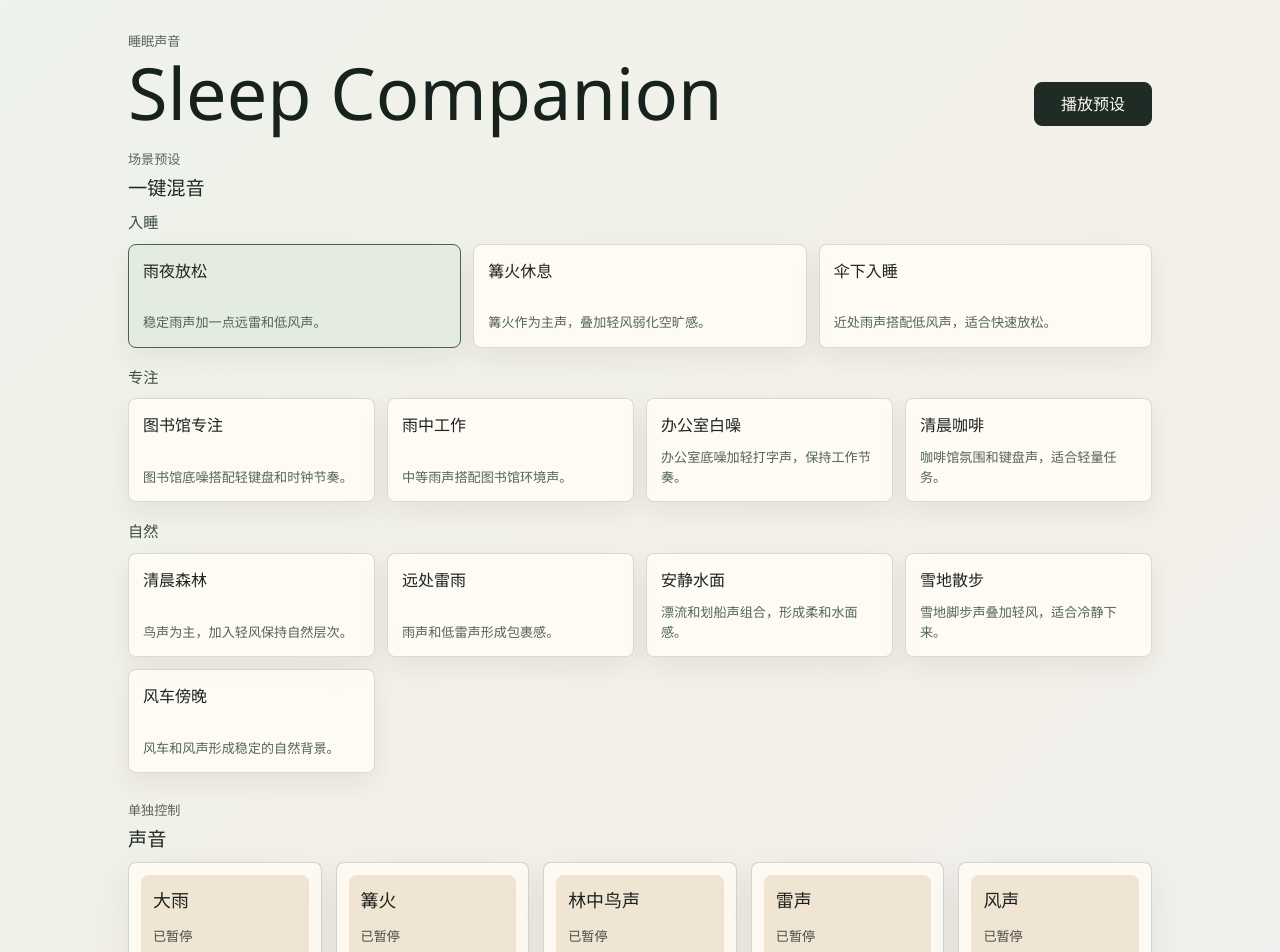
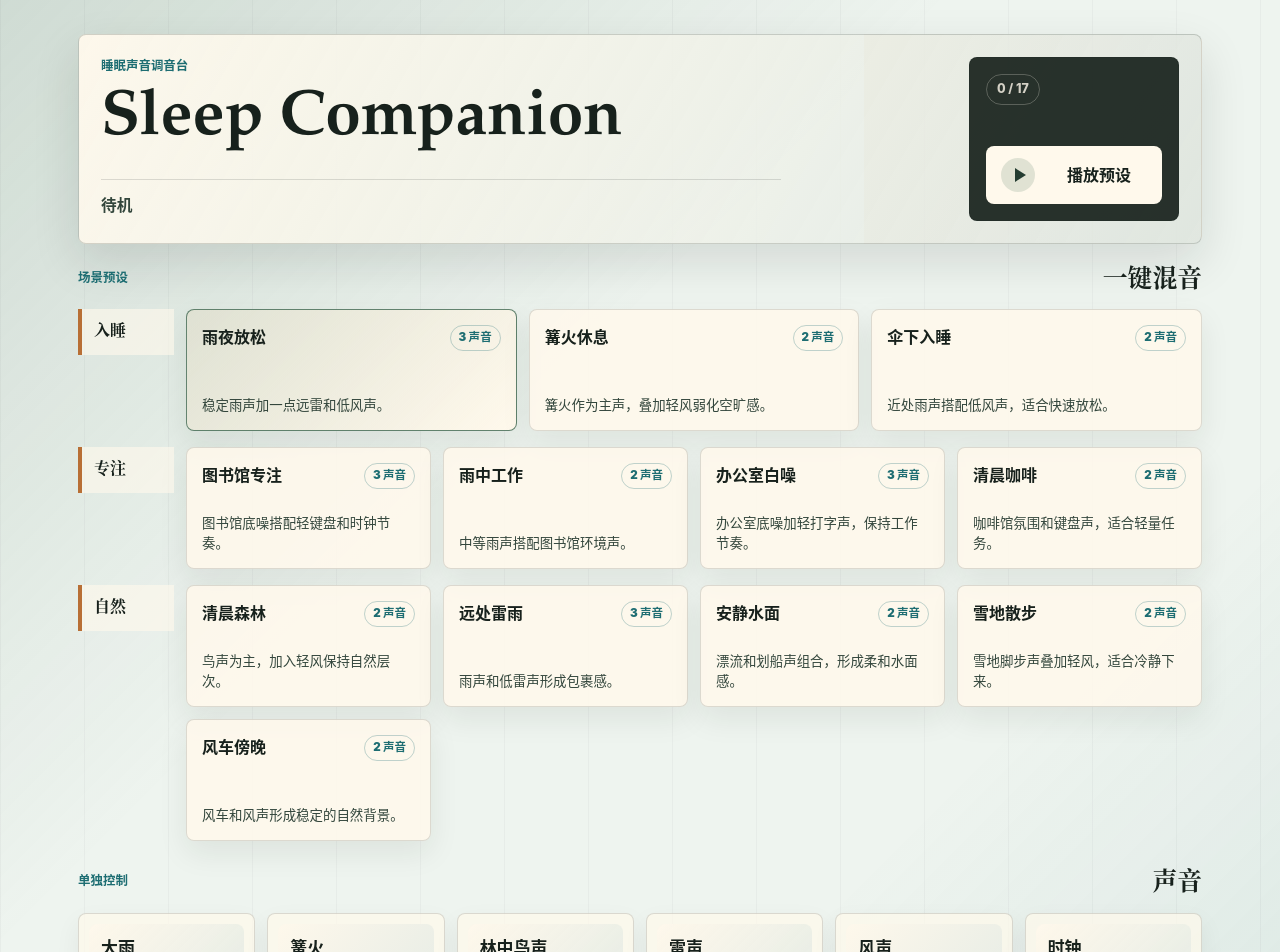
Before and after one commit to LoftyShadow/sleep-companion, a React (Vite) app: page / in a window 1280 px wide. Shown: the top 952 px of the page. Built offline with nearby package versions, Linux system fonts and the light colour scheme.

Commit message:
style(播放): 美化声音调音台界面
- 重设计顶部播放状态和统一播放控件
- 优化预设分组、声音卡片和音量显示
- 保持播放器抽象和播放行为不变

```diff
--- a/src/App.css
+++ b/src/App.css
@@ -1,12 +1,24 @@
 :root {
+  --ink: #17211c;
+  --ink-soft: #33463c;
+  --paper: #f7f2e7;
+  --paper-strong: #fff9ec;
+  --mist: #dfe9e4;
+  --moss: #426b55;
+  --moss-deep: #243c31;
+  --teal: #1d6d72;
+  --copper: #b86f35;
+  --coral: #a8463d;
+  --line: rgba(23, 33, 28, 0.14);
+  --shadow: 0 18px 48px rgba(18, 27, 22, 0.12);
   font-family:
-    ui-rounded,
-    "SF Pro Rounded",
-    "Segoe UI",
-    system-ui,
+    Aptos,
+    "SF Pro Text",
+    "Noto Sans CJK SC",
+    "Microsoft YaHei",
     sans-serif;
-  color: #1e2320;
-  background: #f4f0e8;
+  color: var(--ink);
+  background: #eef4ef;
   font-synthesis: none;
   line-height: 1.5;
   text-rendering: optimizeLegibility;
@@ -19,11 +31,26 @@
   box-sizing: border-box;
 }
 
+html {
+  min-width: 320px;
+  background: #eef4ef;
+}
+
 body {
-  margin: 0;
   min-width: 320px;
   min-height: 100vh;
-  background: linear-gradient(135deg, #eef3eb 0%, #f4f0e8 52%, #edf1f4 100%);
+  margin: 0;
+  background:
+    linear-gradient(135deg, rgba(66, 107, 85, 0.18) 0%, transparent 34%),
+    linear-gradient(315deg, rgba(29, 109, 114, 0.14) 0%, transparent 38%),
+    repeating-linear-gradient(
+      90deg,
+      rgba(23, 33, 28, 0.035) 0,
+      rgba(23, 33, 28, 0.035) 1px,
+      transparent 1px,
+      transparent 84px
+    ),
+    #eef4ef;
 }
 
 button,
@@ -35,92 +62,216 @@ button {
   cursor: pointer;
 }
 
+button:focus-visible,
+input:focus-visible {
+  outline: 3px solid rgba(29, 109, 114, 0.42);
+  outline-offset: 3px;
+}
+
 .app-shell {
-  width: min(1120px, 100%);
+  width: min(1180px, 100%);
   min-height: 100vh;
   margin: 0 auto;
-  padding: 32px clamp(16px, 5vw, 48px) 40px;
+  padding: 28px 18px 42px;
 }
 
 .app-loading {
   display: grid;
   align-content: center;
-  gap: 10px;
+  gap: 12px;
 }
 
 .app-header {
-  display: flex;
-  align-items: end;
-  justify-content: space-between;
-  gap: 20px;
+  display: grid;
+  grid-template-columns: minmax(0, 1fr) 210px;
+  gap: 22px;
+  align-items: stretch;
+  min-height: 210px;
   margin-bottom: 24px;
+  padding: 22px;
+  border: 1px solid rgba(23, 33, 28, 0.18);
+  border-radius: 8px;
+  background:
+    linear-gradient(120deg, rgba(255, 249, 236, 0.94), rgba(223, 233, 228, 0.78)),
+    linear-gradient(90deg, transparent 0 70%, rgba(184, 111, 53, 0.16) 70% 100%);
+  box-shadow: var(--shadow);
+}
+
+.brand-block {
+  display: grid;
+  align-content: space-between;
+  min-width: 0;
 }
 
 .app-kicker {
-  margin: 0 0 6px;
-  color: #5a665e;
-  font-size: 0.82rem;
+  margin: 0 0 8px;
+  color: var(--teal);
+  font-size: 0.78rem;
+  font-weight: 800;
+}
+
+h1,
+h2,
+h3 {
+  font-family:
+    "Iowan Old Style",
+    "Palatino Linotype",
+    "Noto Serif CJK SC",
+    serif;
+  font-weight: 800;
+}
+
+h1 {
+  max-width: 720px;
+  margin: 0;
+  color: var(--ink);
+  font-size: 4rem;
+  line-height: 0.96;
+}
+
+.mix-summary {
+  width: min(680px, 100%);
+  min-height: 42px;
+  margin: 22px 0 0;
+  padding-top: 14px;
+  border-top: 1px solid rgba(23, 33, 28, 0.14);
+  color: var(--ink-soft);
+  font-size: 0.98rem;
   font-weight: 700;
 }
 
-h1 {
-  margin: 0;
-  color: #18221c;
-  font-size: clamp(2rem, 7vw, 4.5rem);
-  line-height: 0.95;
+.transport-panel {
+  display: grid;
+  align-content: space-between;
+  gap: 14px;
+  min-width: 0;
+  padding: 16px;
+  border: 1px solid rgba(23, 33, 28, 0.18);
+  border-radius: 8px;
+  background: rgba(23, 33, 28, 0.92);
+  color: var(--paper-strong);
+}
+
+.transport-status {
+  justify-self: start;
+  padding: 5px 10px;
+  border: 1px solid rgba(255, 249, 236, 0.24);
+  border-radius: 999px;
+  color: rgba(255, 249, 236, 0.8);
+  font-size: 0.78rem;
+  font-weight: 800;
 }
 
 .transport-button {
-  min-width: 118px;
-  min-height: 44px;
-  border: 1px solid #1f2c25;
+  display: grid;
+  grid-template-columns: 38px 1fr;
+  gap: 12px;
+  align-items: center;
+  min-height: 58px;
+  width: 100%;
+  padding: 10px 14px;
+  border: 1px solid rgba(255, 249, 236, 0.2);
   border-radius: 8px;
-  color: #fffaf0;
-  background: #1f2c25;
-  font-weight: 800;
+  color: var(--ink);
+  background: var(--paper-strong);
+  font-weight: 900;
   transition:
     background 160ms ease,
+    color 160ms ease,
     transform 160ms ease;
 }
 
 .transport-button:hover {
-  background: #304338;
   transform: translateY(-1px);
+}
+
+.transport-button[aria-pressed="true"] {
+  color: var(--paper-strong);
+  background: var(--coral);
+}
+
+.transport-glyph {
+  position: relative;
+  display: inline-grid;
+  width: 34px;
+  height: 34px;
+  place-items: center;
+  border-radius: 999px;
+  background: rgba(66, 107, 85, 0.16);
+}
+
+.transport-glyph::before {
+  width: 0;
+  height: 0;
+  border-top: 7px solid transparent;
+  border-bottom: 7px solid transparent;
+  border-left: 11px solid var(--moss-deep);
+  content: "";
+  transform: translateX(2px);
+}
+
+.transport-button[aria-pressed="true"] .transport-glyph {
+  background: rgba(255, 249, 236, 0.18);
+}
+
+.transport-button[aria-pressed="true"] .transport-glyph::before {
+  width: 12px;
+  height: 12px;
+  border: 0;
+  border-radius: 2px;
+  background: var(--paper-strong);
+  transform: none;
 }
 
 .error-message {
   margin: 0 0 18px;
   padding: 12px 14px;
-  border: 1px solid #9d3434;
+  border: 1px solid rgba(168, 70, 61, 0.44);
   border-radius: 8px;
-  color: #7c2222;
-  background: #fff4f0;
+  color: #7c2d28;
+  background: #fff1eb;
 }
 
 .section-heading {
-  margin: 0 0 12px;
+  display: flex;
+  align-items: end;
+  justify-content: space-between;
+  gap: 16px;
+  margin: 0 0 14px;
 }
 
 .section-heading h2 {
   margin: 0;
-  color: #1c2922;
-  font-size: 1.2rem;
-  line-height: 1.2;
+  color: var(--ink);
+  font-size: 1.55rem;
+  line-height: 1.1;
 }
 
 .preset-section {
-  margin-bottom: 28px;
+  margin-bottom: 30px;
 }
 
 .preset-groups {
   display: grid;
-  gap: 18px;
+  gap: 16px;
+}
+
+.preset-group {
+  display: grid;
+  grid-template-columns: 96px minmax(0, 1fr);
+  gap: 12px;
+  align-items: start;
 }
 
 .preset-group h3 {
-  margin: 0 0 10px;
-  color: #3d4d44;
-  font-size: 0.95rem;
+  position: sticky;
+  top: 12px;
+  margin: 0;
+  padding: 11px 12px;
+  border-left: 4px solid var(--copper);
+  color: var(--ink);
+  background: rgba(255, 249, 236, 0.62);
+  font-size: 1rem;
 }
 
 .preset-list {
@@ -131,40 +282,61 @@ h1 {
 
 .preset-button {
   display: grid;
-  min-height: 104px;
-  gap: 10px;
+  min-height: 122px;
+  gap: 12px;
   align-content: space-between;
-  padding: 14px;
-  border: 1px solid rgba(31, 44, 37, 0.16);
+  padding: 15px;
+  border: 1px solid var(--line);
   border-radius: 8px;
-  color: #1e2320;
-  background: rgba(255, 252, 245, 0.88);
+  color: var(--ink);
+  background: rgba(255, 249, 236, 0.86);
   text-align: left;
-  box-shadow: 0 10px 28px rgba(43, 35, 24, 0.07);
+  box-shadow: 0 12px 30px rgba(23, 33, 28, 0.08);
   transition:
     border-color 160ms ease,
     background 160ms ease,
+    box-shadow 160ms ease,
     transform 160ms ease;
 }
 
 .preset-button:hover {
-  border-color: rgba(67, 101, 82, 0.52);
+  border-color: rgba(29, 109, 114, 0.46);
+  box-shadow: 0 16px 34px rgba(23, 33, 28, 0.12);
   transform: translateY(-1px);
 }
 
 .preset-button-active {
-  border-color: #436552;
-  background: #e3ecde;
+  border-color: rgba(66, 107, 85, 0.82);
+  background:
+    linear-gradient(135deg, rgba(66, 107, 85, 0.17), rgba(255, 249, 236, 0.92)),
+    var(--paper-strong);
+}
+
+.preset-topline {
+  display: flex;
+  align-items: start;
+  justify-content: space-between;
+  gap: 12px;
 }
 
 .preset-name {
   font-size: 1rem;
-  font-weight: 850;
+  font-weight: 900;
+}
+
+.preset-count {
+  flex: 0 0 auto;
+  padding: 3px 8px;
+  border: 1px solid rgba(29, 109, 114, 0.28);
+  border-radius: 999px;
+  color: var(--teal);
+  font-size: 0.72rem;
+  font-weight: 900;
 }
 
 .preset-description {
-  color: #53645b;
-  font-size: 0.82rem;
+  color: var(--ink-soft);
+  font-size: 0.84rem;
 }
 
 .sound-section-heading {
@@ -173,87 +345,162 @@ h1 {
 
 .sound-grid {
   display: grid;
-  grid-template-columns: repeat(auto-fit, minmax(180px, 1fr));
-  gap: 14px;
+  grid-template-columns: repeat(auto-fit, minmax(170px, 1fr));
+  gap: 12px;
 }
 
 .sound-card {
   display: grid;
   grid-template-rows: 1fr auto;
-  min-height: 156px;
-  padding: 12px;
-  border: 1px solid rgba(31, 44, 37, 0.18);
+  min-height: 160px;
+  padding: 10px;
+  border: 1px solid var(--line);
   border-radius: 8px;
-  background: rgba(255, 252, 245, 0.82);
-  box-shadow: 0 12px 40px rgba(43, 35, 24, 0.08);
+  background: rgba(255, 249, 236, 0.7);
+  box-shadow: 0 10px 26px rgba(23, 33, 28, 0.06);
   transition:
     border-color 160ms ease,
+    background 160ms ease,
     box-shadow 160ms ease;
 }
 
 .sound-card-playing {
-  border-color: #436552;
-  box-shadow: 0 14px 44px rgba(67, 101, 82, 0.22);
+  border-color: rgba(66, 107, 85, 0.72);
+  background: rgba(239, 246, 236, 0.88);
+  box-shadow: 0 14px 34px rgba(66, 107, 85, 0.18);
 }
 
 .sound-toggle {
   display: grid;
   align-content: space-between;
   width: 100%;
-  min-height: 84px;
+  min-height: 88px;
   padding: 12px;
   border: 0;
   border-radius: 8px;
-  color: #1e2320;
-  background: #efe5d2;
+  color: var(--ink);
+  background:
+    linear-gradient(135deg, rgba(255, 249, 236, 0.86), rgba(223, 233, 228, 0.78)),
+    var(--paper);
   text-align: left;
   transition:
     background 160ms ease,
-    color 160ms ease;
+    color 160ms ease,
+    transform 160ms ease;
+}
+
+.sound-toggle:hover {
+  transform: translateY(-1px);
 }
 
 .sound-toggle[aria-pressed="true"] {
-  color: #fffaf0;
-  background: #436552;
+  color: var(--paper-strong);
+  background: linear-gradient(135deg, var(--moss), var(--teal));
 }
 
-.sound-toggle > span:first-child {
-  font-size: 1.12rem;
-  font-weight: 850;
+.sound-name {
+  overflow-wrap: anywhere;
+  font-size: 1.06rem;
+  font-weight: 900;
 }
 
 .sound-state {
   color: currentcolor;
-  font-size: 0.82rem;
+  font-size: 0.78rem;
+  font-weight: 800;
   opacity: 0.78;
 }
 
 .volume-control {
   display: grid;
   gap: 8px;
-  margin-top: 12px;
-  color: #4f5d55;
-  font-size: 0.82rem;
-  font-weight: 700;
+  margin-top: 11px;
+  color: var(--ink-soft);
+  font-size: 0.8rem;
+  font-weight: 800;
+}
+
+.volume-control span {
+  display: flex;
+  align-items: center;
+  justify-content: space-between;
+  gap: 8px;
+}
+
+.volume-control strong {
+  color: var(--moss-deep);
+  font-weight: 900;
 }
 
 .volume-control input {
   width: 100%;
-  accent-color: #436552;
+  min-height: 28px;
+  accent-color: var(--moss);
 }
 
-@media (max-width: 560px) {
+@media (min-width: 760px) {
   .app-shell {
-    padding-top: 24px;
+    padding: 34px 28px 48px;
+  }
+}
+
+@media (max-width: 760px) {
+  .app-header {
+    grid-template-columns: 1fr;
+    min-height: 0;
+  }
+
+  h1 {
+    font-size: 3rem;
+  }
+
+  .transport-panel {
+    grid-template-columns: auto 1fr;
+    align-items: center;
+  }
+
+  .transport-button {
+    justify-self: end;
+    max-width: 220px;
+  }
+
+  .preset-group {
+    grid-template-columns: 1fr;
+  }
+
+  .preset-group h3 {
+    position: static;
+  }
+}
+
+@media (max-width: 520px) {
+  .app-shell {
+    padding: 16px 12px 34px;
   }
 
   .app-header {
-    align-items: stretch;
-    flex-direction: column;
+    padding: 16px;
+  }
+
+  h1 {
+    font-size: 2.35rem;
+  }
+
+  .mix-summary {
+    margin-top: 16px;
+    font-size: 0.9rem;
+  }
+
+  .transport-panel {
+    grid-template-columns: 1fr;
   }
 
   .transport-button {
-    width: 100%;
+    max-width: none;
+  }
+
+  .section-heading {
+    display: block;
   }
 
   .preset-list,
--- a/src/App.tsx
+++ b/src/App.tsx
@@ -29,15 +29,28 @@ function SoundMixerView({ player }: { player: PlayerPort }) {
     player,
     defaultPreset: DEFAULT_SOUND_PRESET,
   });
+  const activeSoundNames = BUILT_IN_SOUNDS.filter((sound) =>
+    playingSoundIds.has(sound.id),
+  ).map((sound) => sound.name);
+  const activeSummary =
+    activeSoundNames.length > 0 ? activeSoundNames.join(" / ") : "待机";
+  const transportLabel = isAnySoundPlaying ? "停止播放" : "播放预设";
 
   return (
     <main className="app-shell">
-      <header className="app-header">
-        <div>
-          <p className="app-kicker">睡眠声音</p>
+      <header className="app-header" aria-label="播放总览">
+        <div className="brand-block">
+          <p className="app-kicker">睡眠声音调音台</p>
           <h1>Sleep Companion</h1>
+          <p className="mix-summary">{activeSummary}</p>
         </div>
+
+        <div className="transport-panel">
+          <span className="transport-status">
+            {playingSoundIds.size} / {BUILT_IN_SOUNDS.length}
+          </span>
           <button
+            aria-label={transportLabel}
             aria-pressed={isAnySoundPlaying}
             className="transport-button"
             type="button"
@@ -45,8 +58,10 @@ function SoundMixerView({ player }: { player: PlayerPort }) {
               void toggleUnifiedPlayback();
             }}
           >
-          {isAnySoundPlaying ? "停止播放" : "播放预设"}
+            <span className="transport-glyph" aria-hidden="true" />
+            <span>{transportLabel}</span>
           </button>
+        </div>
       </header>
 
       {errorMessage ? (
@@ -86,7 +101,12 @@ function SoundMixerView({ player }: { player: PlayerPort }) {
                         void applyPreset(preset);
                       }}
                     >
+                      <span className="preset-topline">
                         <span className="preset-name">{preset.name}</span>
+                        <span className="preset-count">
+                          {preset.items.length} 声音
+                        </span>
+                      </span>
                       <span className="preset-description">
                         {preset.description}
                       </span>
@@ -108,6 +128,7 @@ function SoundMixerView({ player }: { player: PlayerPort }) {
         {BUILT_IN_SOUNDS.map((sound) => {
           const isPlaying = playingSoundIds.has(sound.id);
           const volume = volumes[sound.id] ?? 0.5;
+          const volumePercent = Math.round(volume * 100);
 
           return (
             <article
@@ -123,20 +144,22 @@ function SoundMixerView({ player }: { player: PlayerPort }) {
                   void toggleSound(sound.id);
                 }}
               >
-                <span>{sound.name}</span>
+                <span className="sound-name">{sound.name}</span>
                 <span aria-hidden="true" className="sound-state">
                   {isPlaying ? "播放中" : "已暂停"}
                 </span>
               </button>
 
               <label className="volume-control">
-                <span>音量</span>
+                <span>
+                  音量 <strong>{volumePercent}%</strong>
+                </span>
                 <input
                   aria-label={`${sound.name}音量`}
                   max="100"
                   min="0"
                   type="range"
-                  value={Math.round(volume * 100)}
+                  value={volumePercent}
                   onChange={(event) => {
                     void setSoundVolume(
                       sound.id,
```
Lines whose indentation alone changed are shown as unchanged.
